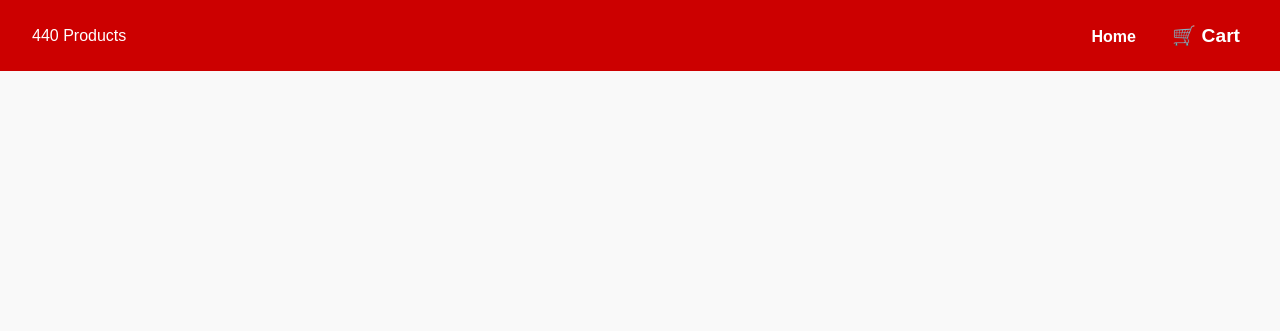
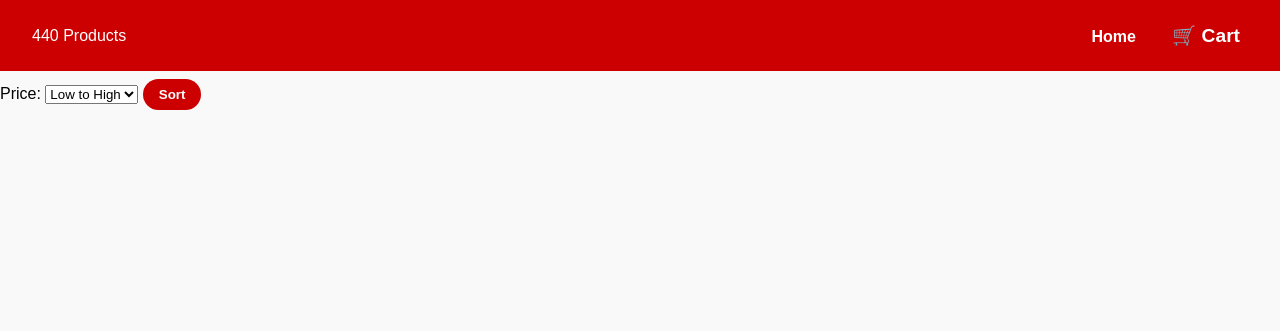
Before and after one commit to owaisazmal/ShoppingCartSystem, a Flask app: page / in a window 1280 px wide. Shown: the top 331 px of the page. Run offline with Flask 3, Linux system fonts and the light colour scheme; data that the repository does not hold is empty.

Commit message:
Implemented product sorting functionality by price in the index view

```diff
--- a/app.py
+++ b/app.py
@@ -13,18 +13,23 @@ def get_db_connection():
         database='shopping_cart_system'
     )
 
-@app.route('/')
+@app.route('/', methods=['GET', 'POST'])
 def index():
     db = get_db_connection()
     cursor = db.cursor(dictionary=True)
 
-    cursor.execute("SELECT * FROM products")
+    sort_order = request.args.get('sort_order', 'asc')  # Default to asc order
+
+    if sort_order == 'asc':
+        cursor.execute("SELECT * FROM products ORDER BY price ASC")
+    elif sort_order == 'desc':
+        cursor.execute("SELECT * FROM products ORDER BY price DESC")
+    else:
+        cursor.execute("SELECT * FROM products")
+
     products = cursor.fetchall()
-
     db.close()
-    return render_template('index.html', products=products)
-
-
+    return render_template('index.html', products=products, sort_order=sort_order)
 
 @app.route('/add_to_cart/<int:product_id>', methods=['POST'])
 def add_to_cart(product_id):
--- a/templates/index.html
+++ b/templates/index.html
@@ -1,5 +1,14 @@
 {% extends "base.html" %}
 {% block content %}
+<form method="GET" action="{{ url_for('index') }}">
+    <label for="sort_order">Price:</label>
+    <select id="sort_order" name="sort_order">
+        <option value="asc" {% if sort_order == 'asc' %}selected{% endif %}>Low to High</option>
+        <option value="desc" {% if sort_order == 'desc' %}selected{% endif %}>High to Low</option>
+    </select>
+    <button type="submit">Sort</button>
+</form>
+
 <div class="product-container">
   {% for product in products %}
     <div class="product-card">
```
